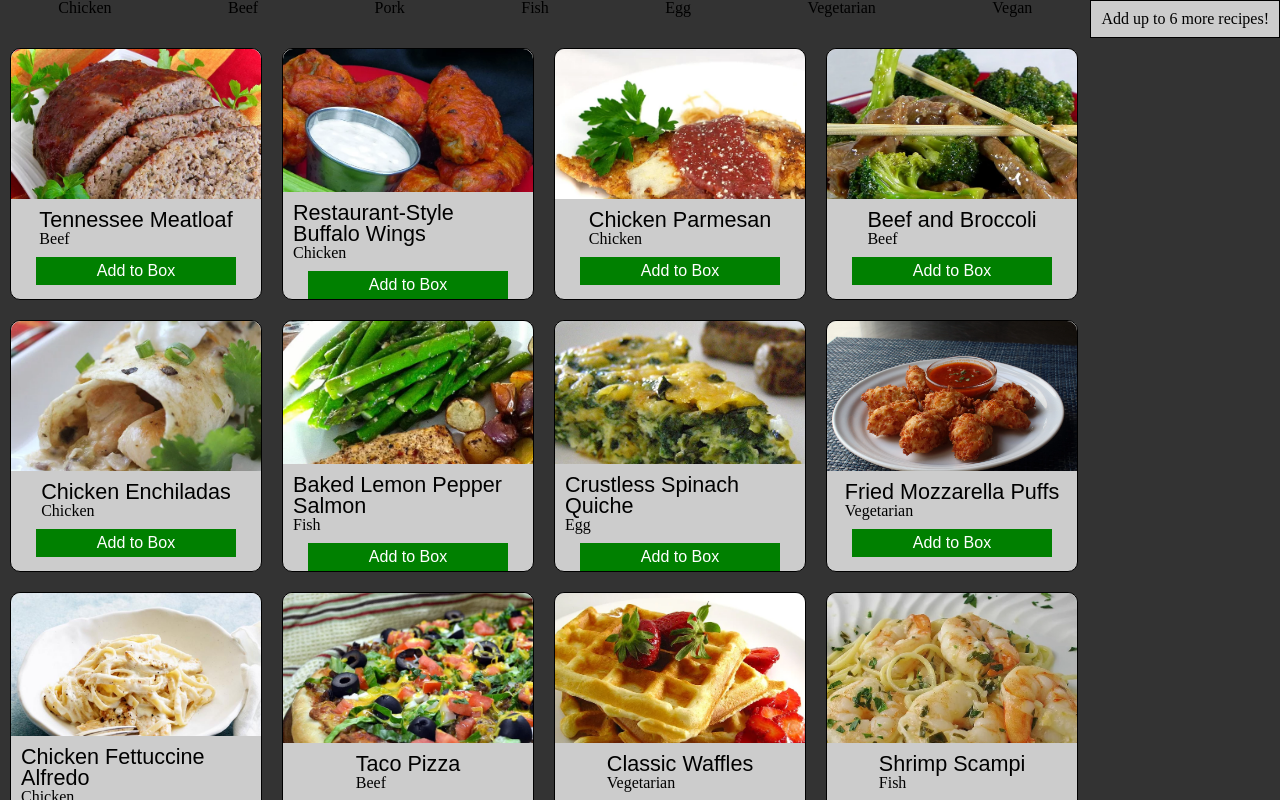
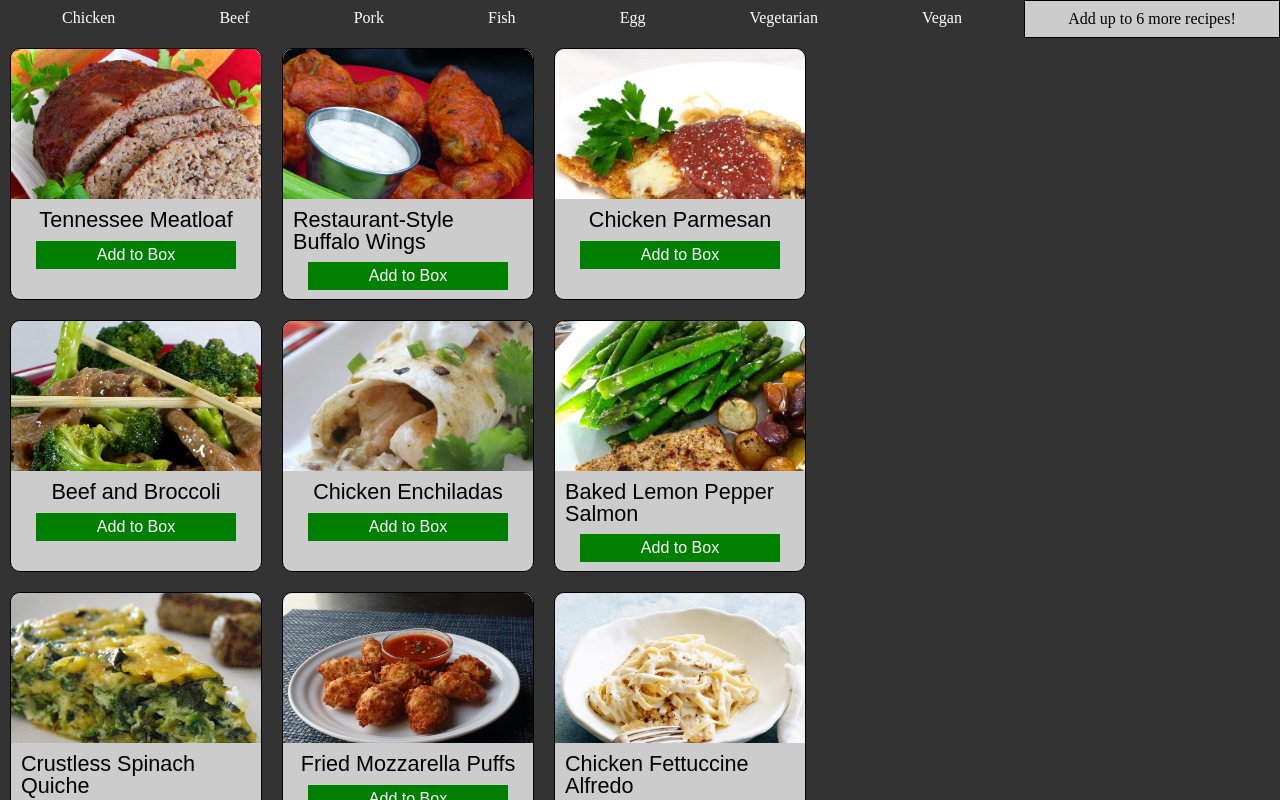
Before and after one commit to Taouen/gobble, a React (Create React App) app: page /picker in a window 1280 px wide. Both pictures are taken after a click on the button "Load Sample Recipes". Shown: the top 800 px of the page. Built offline with nearby package versions, Linux system fonts and the light colour scheme.

Commit message:
working on category bar

```diff
--- a/src/components/Picker.js
+++ b/src/components/Picker.js
@@ -17,6 +17,7 @@ const Button = styled.button`
 `;
 const Wrapper = styled.div`
   display: grid;
+  grid-template-columns: 4fr 1fr;
   grid-template-areas:
     'category box'
     'picker box';
@@ -33,6 +34,8 @@ const CategoryBar = styled.ul`
   display: flex;
   justify-content: space-around;
   grid-area: category;
+  color: white;
+  padding: 10px;
 `;
 
 class Picker extends React.Component {
--- a/src/components/RecipeCard.js
+++ b/src/components/RecipeCard.js
@@ -11,7 +11,7 @@ const Card = styled.div`
   background: #ccc;
   width: 250px;
   height: 250px;
-  margin: 10px;
+  margin: 10px; /* s Remove this */
   border-radius: 10px;
   display: flex;
   flex-direction: column;
@@ -50,7 +50,7 @@ const AddButton = styled.button.attrs((props) => ({
 
 class RecipeCard extends React.Component {
   render() {
-    const { image, title, protein, id } = this.props;
+    const { image, title, id } = this.props;
     return (
       <Card>
         <ImageWrapper>
@@ -58,7 +58,6 @@ class RecipeCard extends React.Component {
         </ImageWrapper>
         <RecipeTitle>
           <Title>{title}</Title>
-          <p>{protein}</p>
         </RecipeTitle>
         <AddButton onClick={() => this.props.addToBox(id)}>
           Add to Box
```
